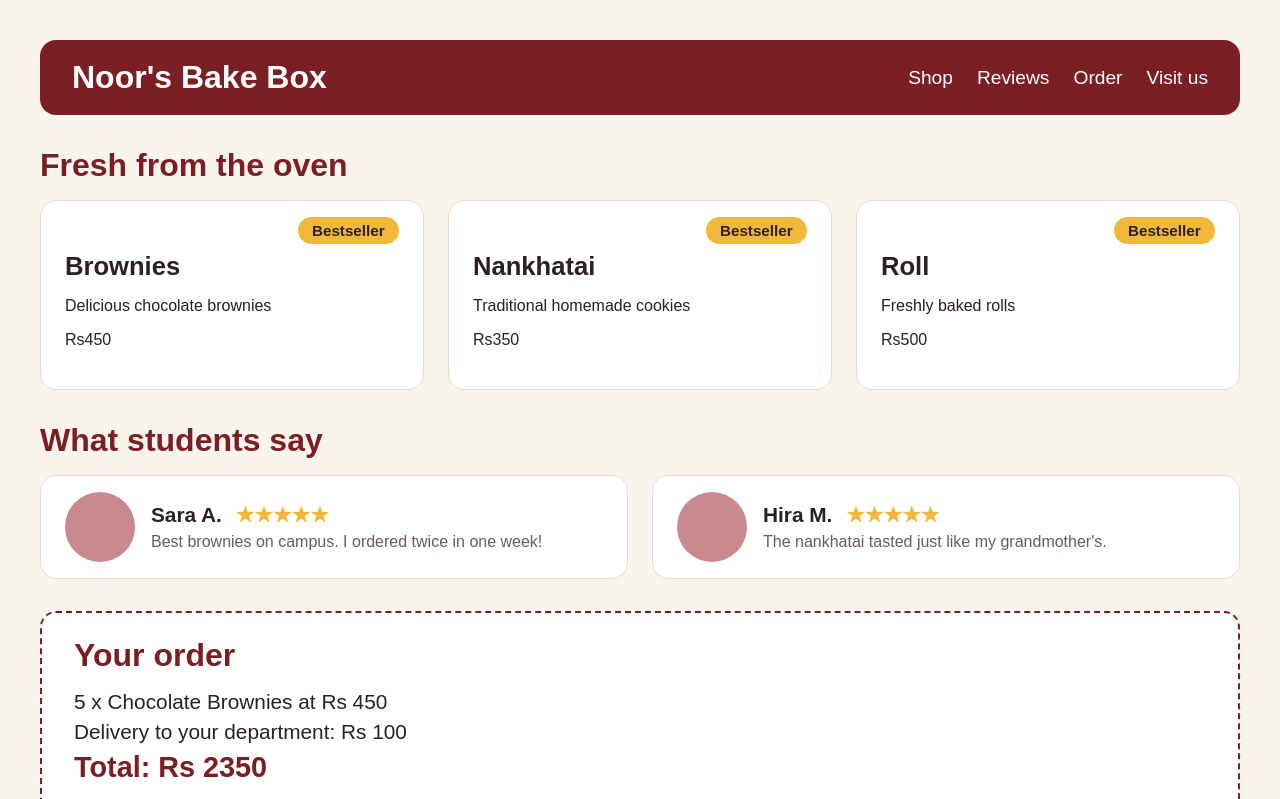
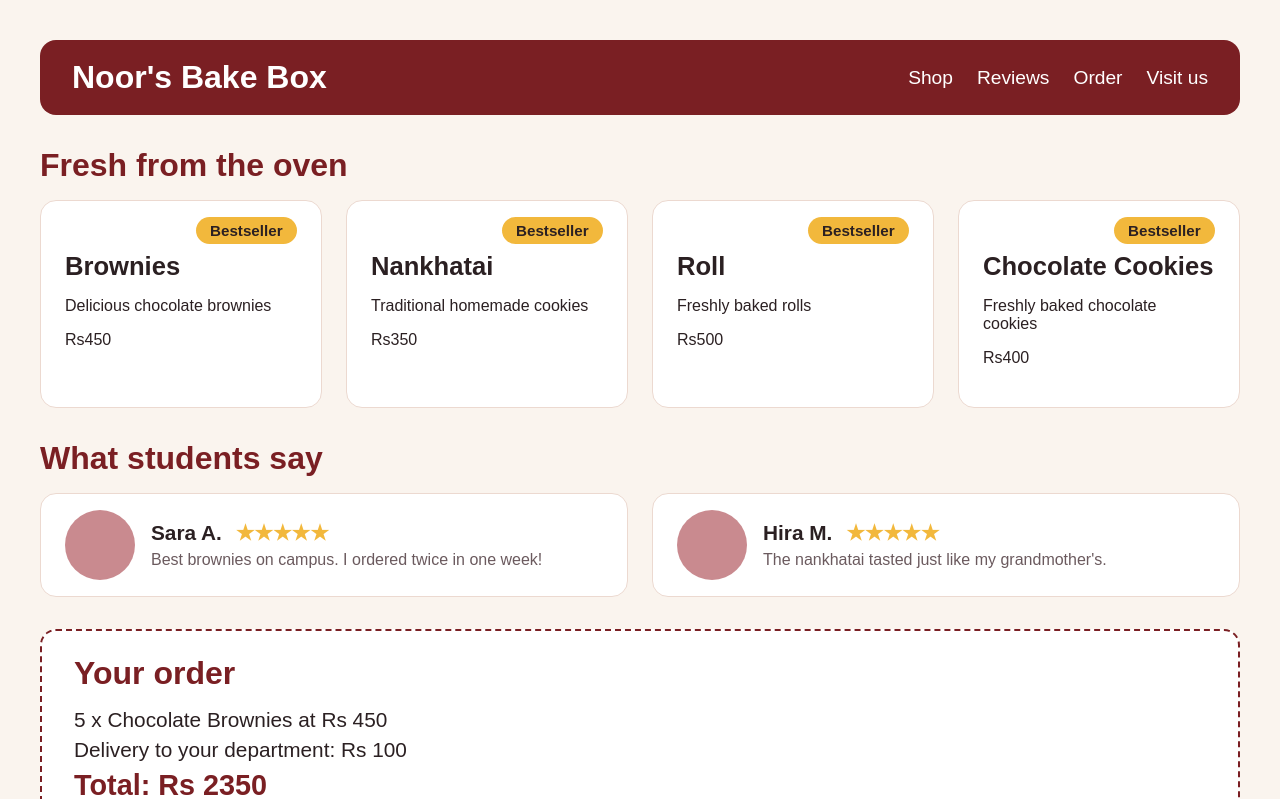
Before and after one commit to Maryam-nasir-projects/Bake-Box, a React (Vite) app: page / in a window 1280 px wide. Shown: the top 799 px of the page. Built offline with nearby package versions, Linux system fonts and the light colour scheme.

Commit message:
Add fourth product using reusable ProductCard

```diff
--- a/src/components/products/ProductSection.jsx
+++ b/src/components/products/ProductSection.jsx
@@ -1,5 +1,4 @@
-
-import ProductCard from './ProductCard'
+import ProductCard from "./ProductCard";
 
 function ProductSection() {
   return (
@@ -24,9 +23,14 @@ function ProductSection() {
           price={500}
           description="Freshly baked rolls"
         />
+        <ProductCard
+          name="Chocolate Cookies"
+          price={400}
+          description="Freshly baked chocolate cookies"
+        />
       </div>
     </section>
-  )
+  );
 }
 
-export default ProductSection
+export default ProductSection;
```
